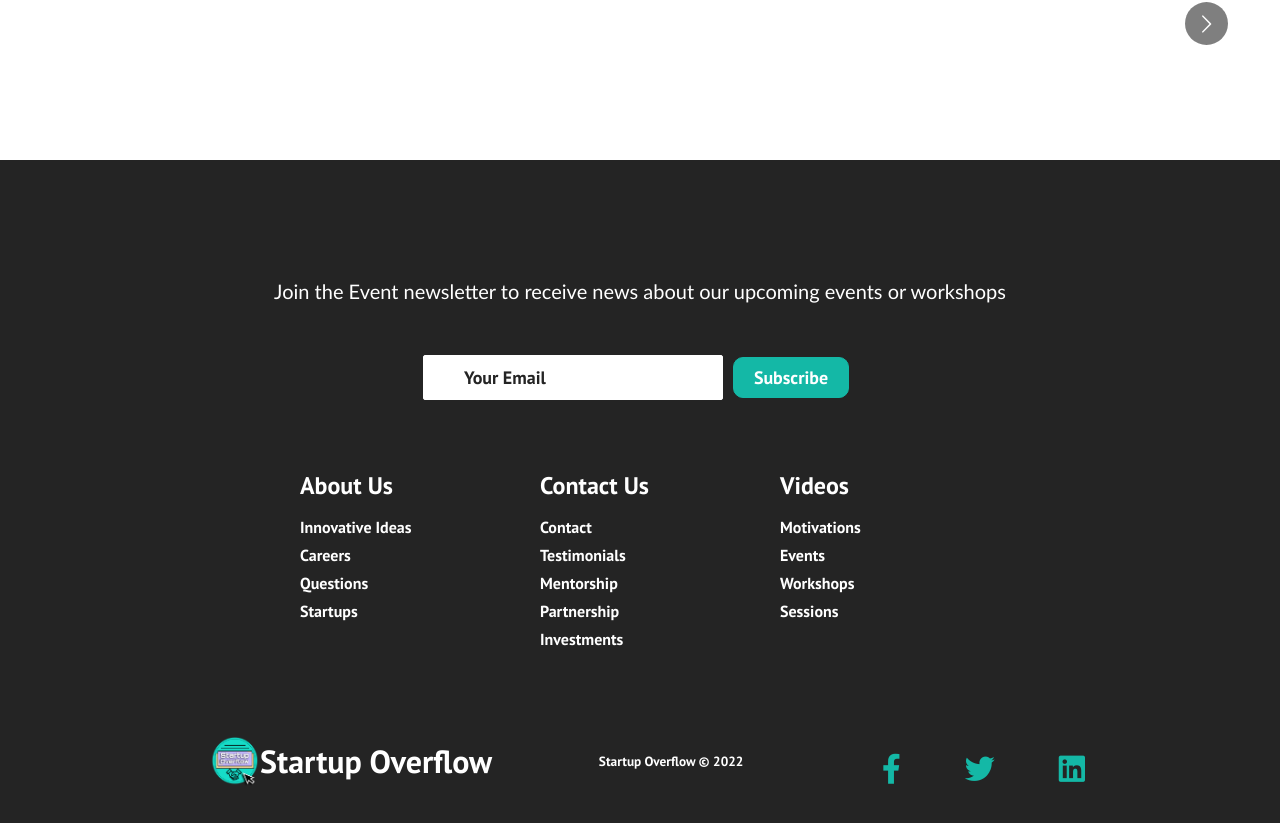
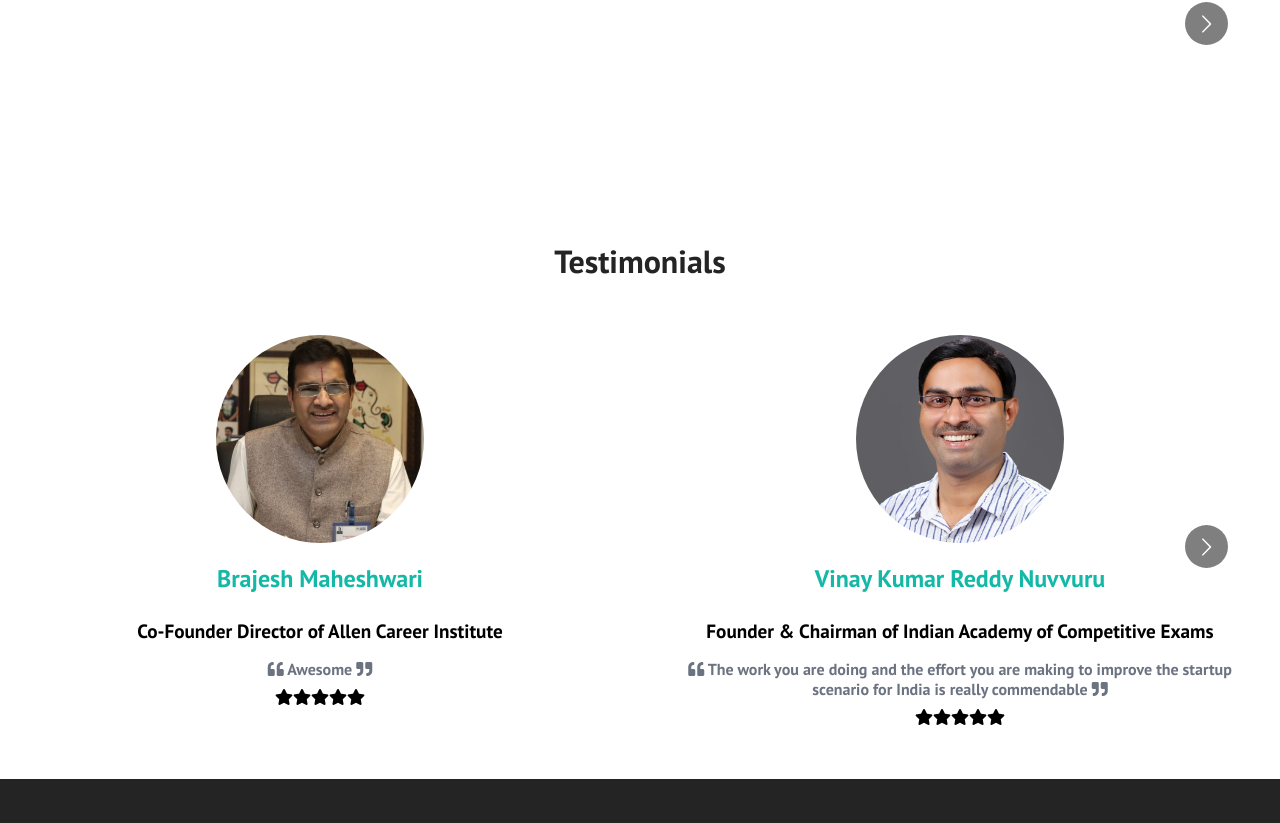
Before and after one commit to Startup-Overflow/startup-overflow, a React (Create React App) app: page / in a window 1280 px wide. Shown: the part 3177-4000 px from the top of the page. Built offline with nearby package versions, Linux system fonts and the light colour scheme.

Commit message:
Testimonials added

```diff
--- /dev/null
+++ b/src/components/Testimonials.css
@@ -0,0 +1,50 @@
+:root {
+    --primary: #14b8a6;
+    --secondary: #fff;
+    --dark-grey: #242424;
+    --light-grey: #9ca3af;
+    --medium-grey: #6b7280;
+}
+
+.testimonials {
+    display: flex;
+    flex-direction: column;
+    overflow: hidden;
+    justify-content: space-between;
+}
+
+.testimonials__body {
+    overflow: hidden;
+    text-align: center;
+    padding:1.3rem;
+    margin-bottom: 2rem;
+}
+
+.testimonials__image {
+    height:13rem;
+    width:13rem;
+    border-radius: 50%;
+    object-fit: cover;
+}
+
+.testimonials__title {
+    color: var(--primary);
+    padding: 1rem;
+}
+
+.testimonials__designation {
+    padding: 0.5rem 1rem;
+    font-size: larger;
+}
+
+.testimonials__description {
+    padding: 0.5rem 1rem;
+    color: var(--medium-grey);
+}
+
+.testimonials__heading {
+    padding-top: 5rem;
+    padding-bottom: 2rem;
+    text-align: center;
+    color: var(--dark-grey);
+}
--- /dev/null
+++ b/src/components/Testimonials.js
@@ -0,0 +1,22 @@
+import React from "react";
+import './Testimonials.css';
+
+const Testimonials = (props) => {
+    return (
+        <div className="testimonials">
+            <div className="testimonials__body">
+            <img className="testimonials__image" src={props.img} alt="" />
+            <h2 className="testimonials__title">{props.title}</h2>
+            <div className="testimonials__designation">{props.desg}</div>
+            <div className="testimonials__description"><i class='fa fa-quote-left'></i>  {props.desc}  <i class='fa fa-quote-right'></i></div>
+            <i class='fa fa-star'></i>
+            <i class='fa fa-star'></i>
+            <i class='fa fa-star'></i>
+            <i class='fa fa-star'></i>
+            <i class='fa fa-star'></i>
+            </div>
+        </div>
+    );
+}
+
+export default Testimonials;
--- a/src/components/pages/Home.js
+++ b/src/components/pages/Home.js
@@ -20,6 +20,7 @@ import Video from "../Video";
 import "../../components/Video.css";
 import Carousel from 'react-multi-carousel';
 import 'react-multi-carousel/lib/styles.css';
+import Testimonials from "../Testimonials";
 
 function Home() {
   const responsive = {
@@ -108,6 +109,39 @@ function Home() {
         <div><Video url="https://youtu.be/wbkpaA6LH80" /></div>
         <div><Video url="https://youtu.be/jfeYsRZkTi8" /></div>
       </Carousel>
+      <h1 className="testimonials__heading">Testimonials</h1>
+      <Carousel responsive={responsive}>
+        <div><Testimonials
+              img={Brajesh}
+              title="Brajesh Maheshwari"
+              desg="Co-Founder Director of Allen Career Institute"
+              desc="Awesome"/></div>
+        <div><Testimonials
+              img={Vinay}
+              title="Vinay Kumar Reddy Nuvvuru"
+              desg="Founder & Chairman of Indian Academy of Competitive Exams"
+              desc="The work you are doing and the effort you are making to improve the startup scenario for India is really commendable"/></div>
+        <div><Testimonials
+              img={Prasant}
+              title="Dr P Prasant"
+              desg="Speaker, Educator and Administrator"
+              desc="Great events are being organised"/></div>
+        <div><Testimonials
+              img={Brajesh}
+              title="Brajesh Maheshwari"
+              desg="Co-Founder Director of Allen Career Institute"
+              desc="Awesome"/></div>
+        <div><Testimonials
+              img={Vinay}
+              title="Vinay Kumar Reddy Nuvvuru"
+              desg="Founder & Chairman of Indian Academy of Competitive Exams"
+              desc="The work you are doing and the effort you are making to improve the startup scenario for India is really commendable"/></div>
+        <div><Testimonials
+              img={Prasant}
+              title="Dr P Prasant"
+              desg="Speaker, Educator and Administrator"
+              desc="Great events are being organised"/></div>
+      </Carousel>
       <Footer />
     </>
   );
```
